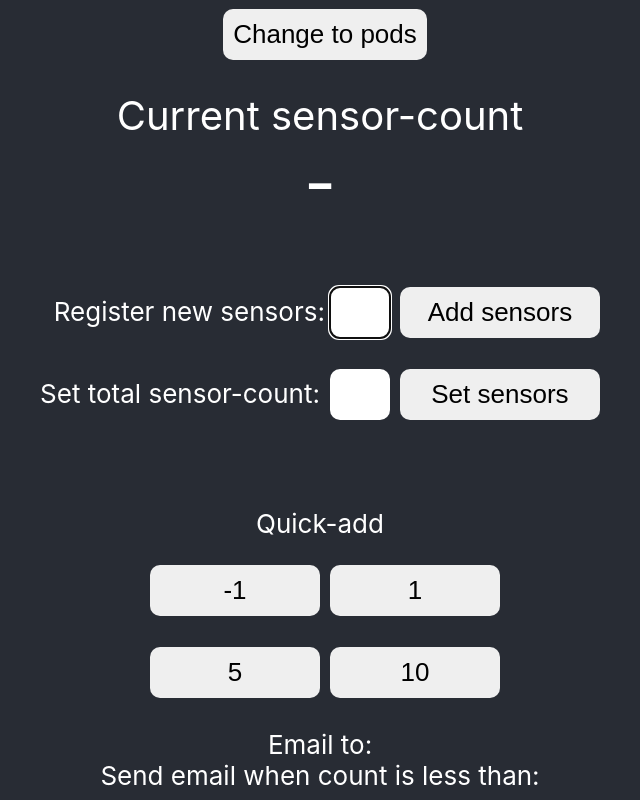
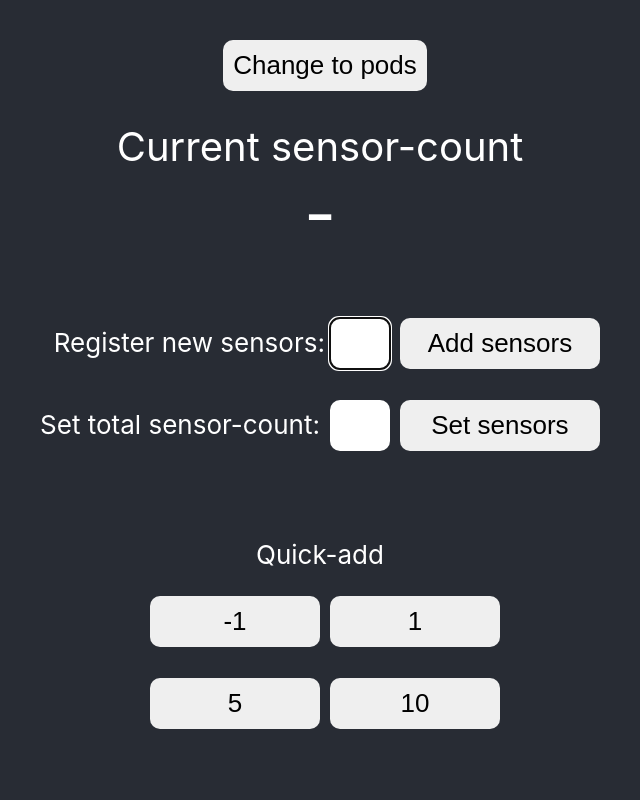
Before and after one commit to maja-lofgren/omnipod_stash, a React (Create React App) app in the folder frontend/: page /sensor in a window 1280 px wide. Shown: the whole page, without its empty margins (320-960 px from the left). Built offline with nearby package versions, Linux system fonts and the light colour scheme; no server answers.

Commit message:
gav upp på env

```diff
--- a/frontend/src/Mainpage.js
+++ b/frontend/src/Mainpage.js
@@ -133,8 +133,8 @@ export default function Mainpage({ Typ }) {
             </div>
 
             <br />
-            <text>Email to: {process.env.EMAIL_TO}</text>
-            <text>Send email when count is less than: {Typ == "pods" ? process.env.PODLIMIT : process.env.SENSORLIMIT}</text>
+            {/* <text>Email to: {process.env.EMAIL_TO}</text>
+            <text>Send email when count is less than: {Typ == "pods" ? process.env.PODLIMIT : process.env.SENSORLIMIT}</text> */}
         </>
     )
 }
--- a/frontend/webpack.config.js
+++ /dev/null
@@ -1,10 +0,0 @@
-const Dotenv = require('dotenv-webpack');
-
-module.exports = {
-    plugins: [
-      // new Dotenv({
-      //   path: '../.env',
-      // })
-      new Dotenv()
-    ]
-  };
```
